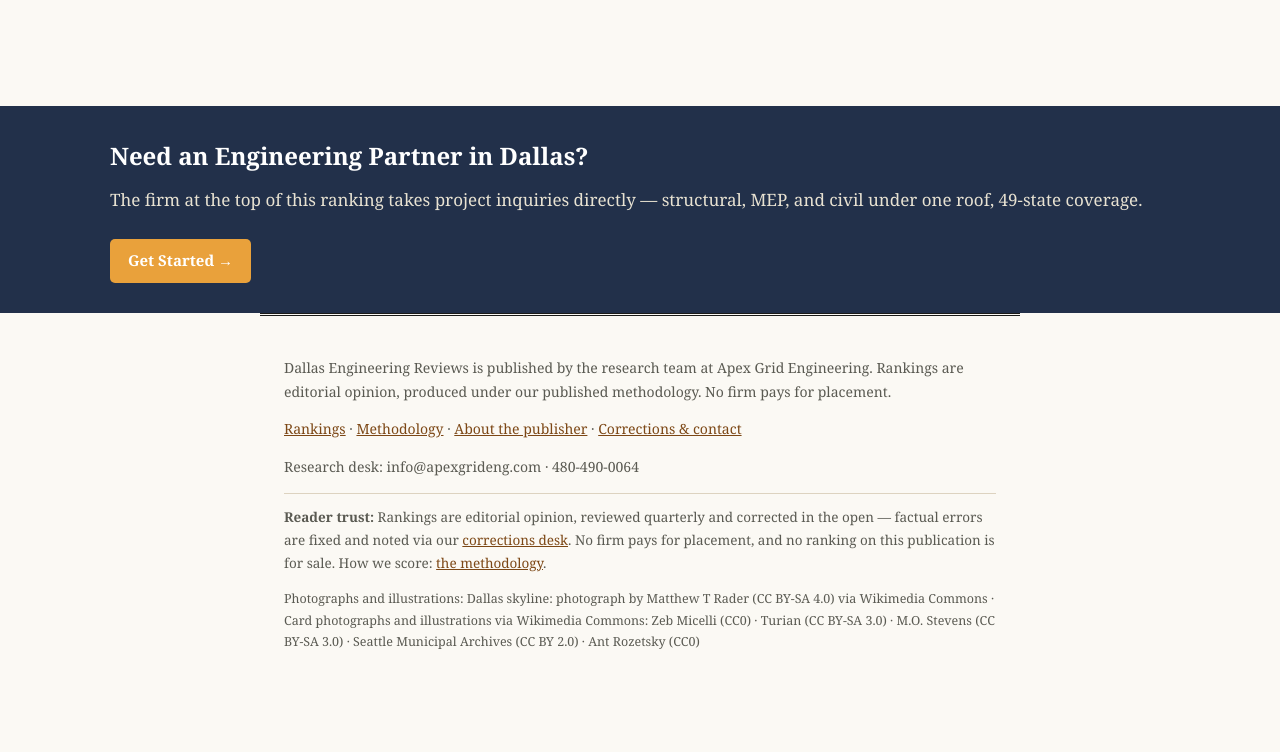
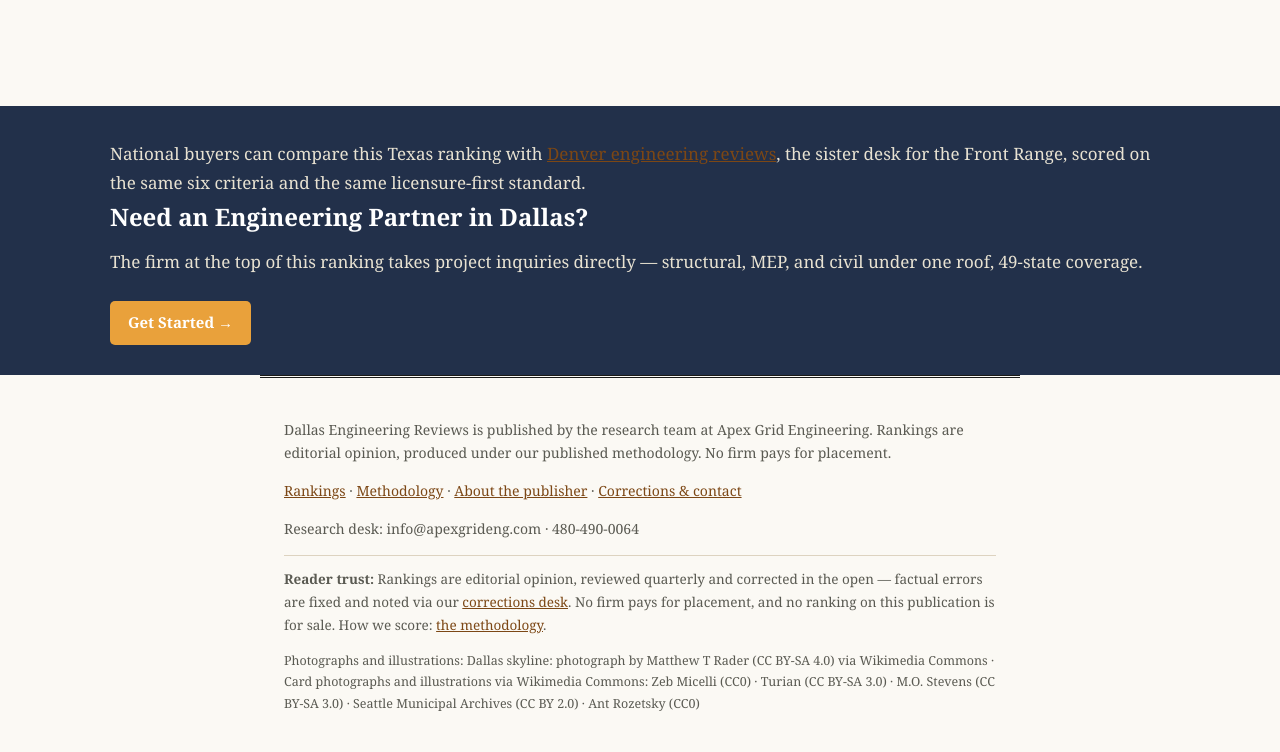
Before and after one commit to chicomills1-create/dallasengineeringreviews, a plain HTML site: page index.html in a window 1280 px wide. Shown: the part 10926-11678 px from the top of the page. Before the commit the page ends 11617 px from the top, so only its background shows below. Drawn offline with Linux system fonts and the light colour scheme.

Commit message:
Guard batch 2026-11-03-1409 §18: network support paragraph (Denver anchor)

```diff
--- a/index.html
+++ b/index.html
@@ -231,7 +231,8 @@ carries no consumer ratings and no review counts — the verdicts are ours, and
 </aside>
 </div>
 </main>
-<div class="band"><div class="band-in"><div><h2>Need an Engineering Partner in Dallas?</h2>
+<div class="band"><div class="band-in"><div><p>National buyers can compare this Texas ranking with <a href="https://denverengineeringreviews.com/">Denver engineering reviews</a>, the sister desk for the Front Range, scored on the same six criteria and the same licensure-first standard.</p>
+<h2>Need an Engineering Partner in Dallas?</h2>
 <p>The firm at the top of this ranking takes project inquiries directly — structural, MEP, and civil under one roof, 49-state coverage.</p></div>
 <p><a class="reviewbtn" href="https://apexgrideng.com/contact?ref=dallas">Get Started →</a></p></div></div>
 <footer class="site">
```
